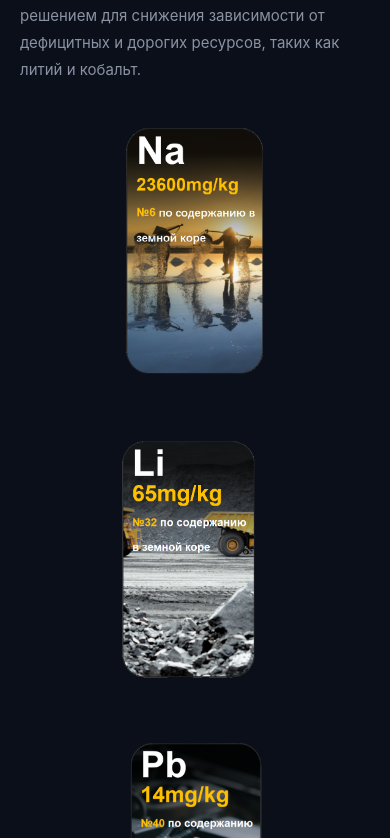
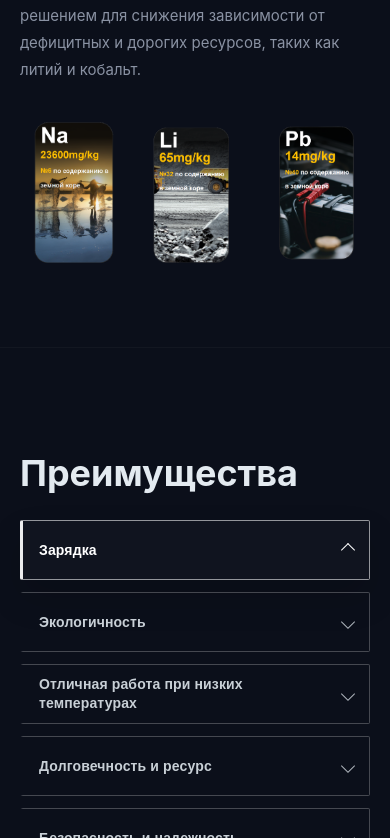
Before and after one commit to etocxz/natriks-web, a Vue app: page /technology in a window 390 px wide. Shown: the part 886-1724 px from the top of the page. Built offline with nearby package versions, Linux system fonts and the light colour scheme.

Commit message:
mobile style adjustment

```diff
--- a/src/views/Technology/components/TechOverview.vue
+++ b/src/views/Technology/components/TechOverview.vue
@@ -122,8 +122,14 @@
     line-height: 1.8;
   }
 
+  .materials {
+    grid-template-columns: repeat(3, 1fr);
+    gap: 12px;
+  }
+
   .material-card img {
-    height: 280px;
+    height: auto;
+    max-height: 160px;
   }
 }
 </style>
```
